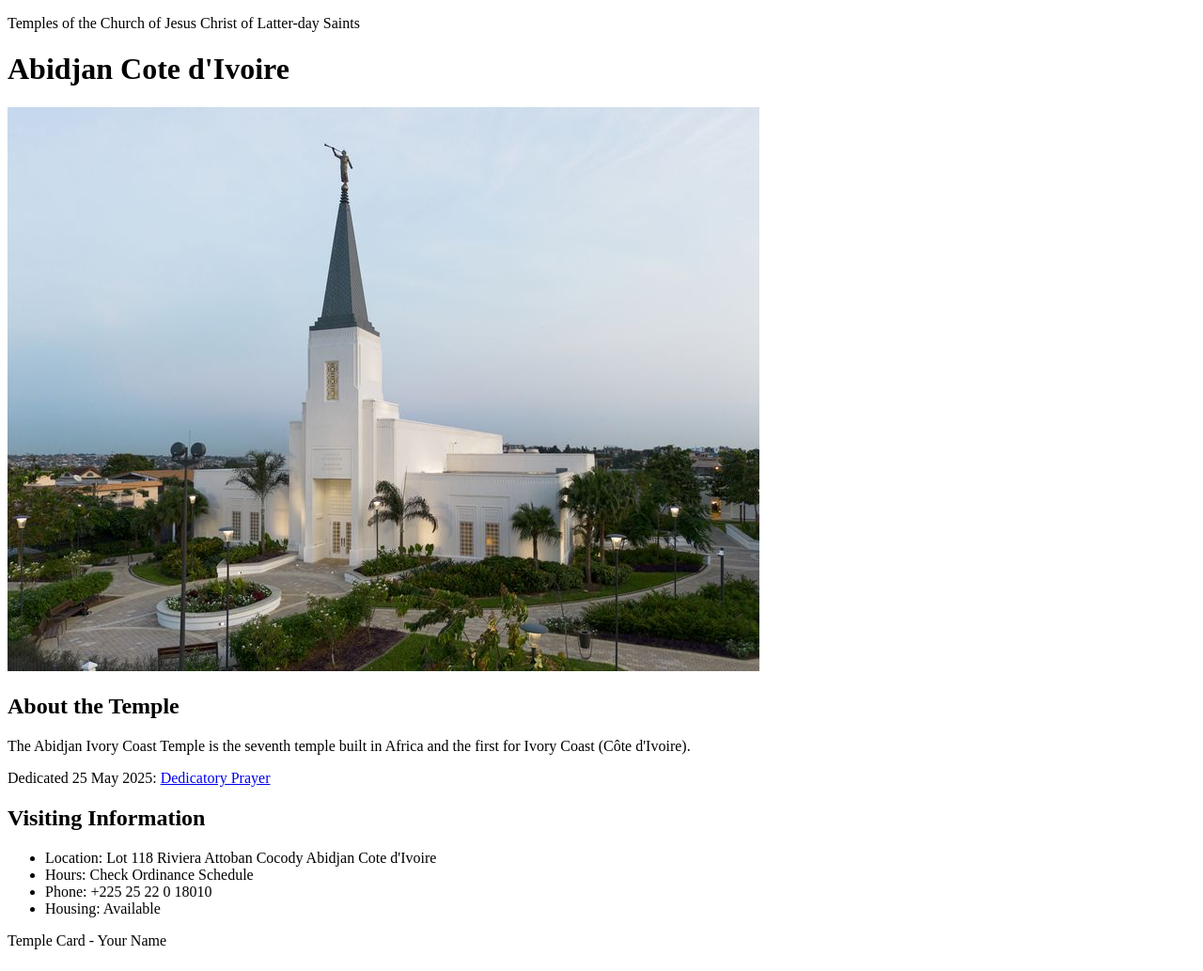
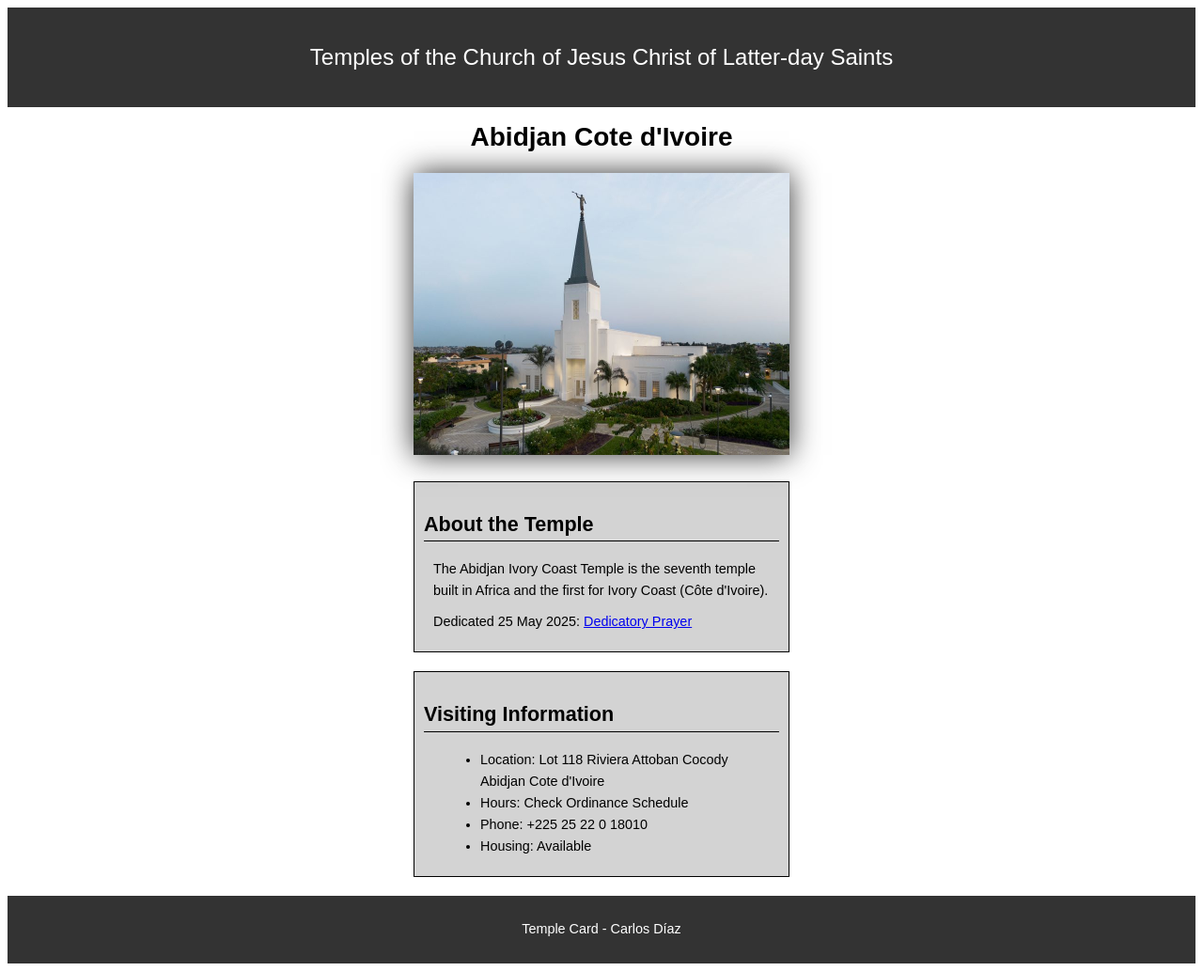
Before and after one commit to CarlozjDiaz/wdd130, a plain HTML site: page week02/temple.html in a window 1280 px wide. Shown: the whole page at 94% size. Drawn offline with Linux system fonts and the light colour scheme.

Commit message:
css homework
css task

```diff
--- /dev/null
+++ b/week02/styles/temple.css
@@ -0,0 +1,49 @@
+body {
+font-family: Arial, Helvetica;
+line-height: 1.6;
+}
+header, footer{
+    background-color: #333;
+    color: white;
+    padding: 10px;
+text-align: center;
+font-size: 1.5rem;
+}
+
+main {
+    max-width: 400px;
+    margin: 0 auto;
+
+}
+
+h1 {
+    margin: 10px;
+    text-align: center;
+    font-size: 1.75em;
+    margin-bottom: 15px;
+}
+h2 {
+    border-bottom: 1px solid black;
+}
+img {
+    width: 100%;
+    height: auto;
+    box-shadow: 0 0 30px #333;
+}
+section  {
+    margin: 20px 0;
+    border: 1px solid black;
+    padding: 10px;
+    background-color: lightgray;
+    font-size: .9rem;
+
+}
+section p {
+    margin: 10px;
+    }
+ul{
+    margin: 10px 20px;
+}
+footer{
+    font-size: .9rem;
+}
--- a/week02/temple.html
+++ b/week02/temple.html
@@ -2,9 +2,11 @@
 <html lang="en">
 
 <head>
+
     <meta charset="UTF-8">
     <meta name="viewport" content="width=device-width, initial-scale=1.0">
     <title>Temple Card - Abidjan Cote d'Ivoire</title>
+    <link rel="stylesheet" href="styles/temple.css">
 </head>
 
 <body>
@@ -35,7 +37,7 @@
         </section>
     </main>
     <footer>
-        <p>Temple Card - Your Name</p>
+        <p>Temple Card - Carlos Díaz</p>
     </footer>
 </body>
 
```
